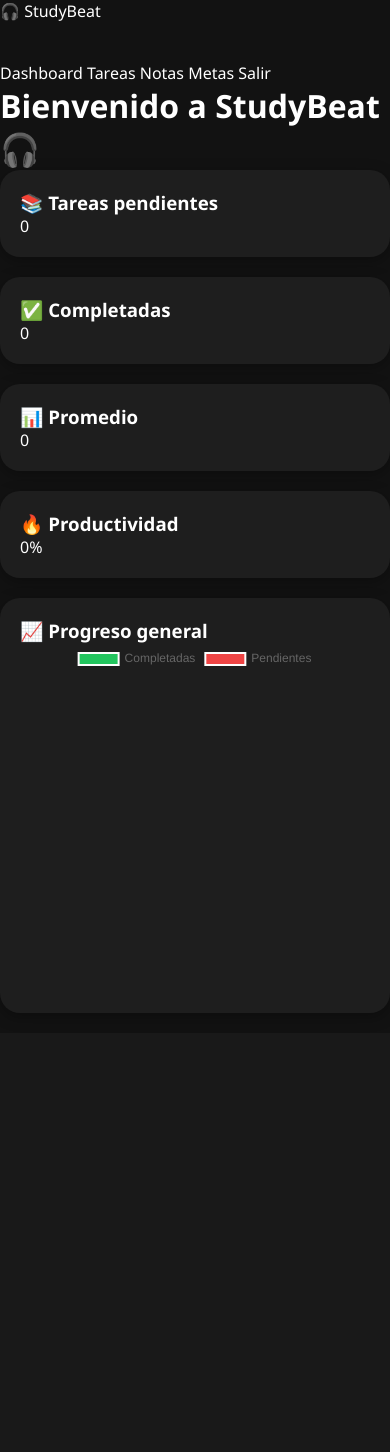
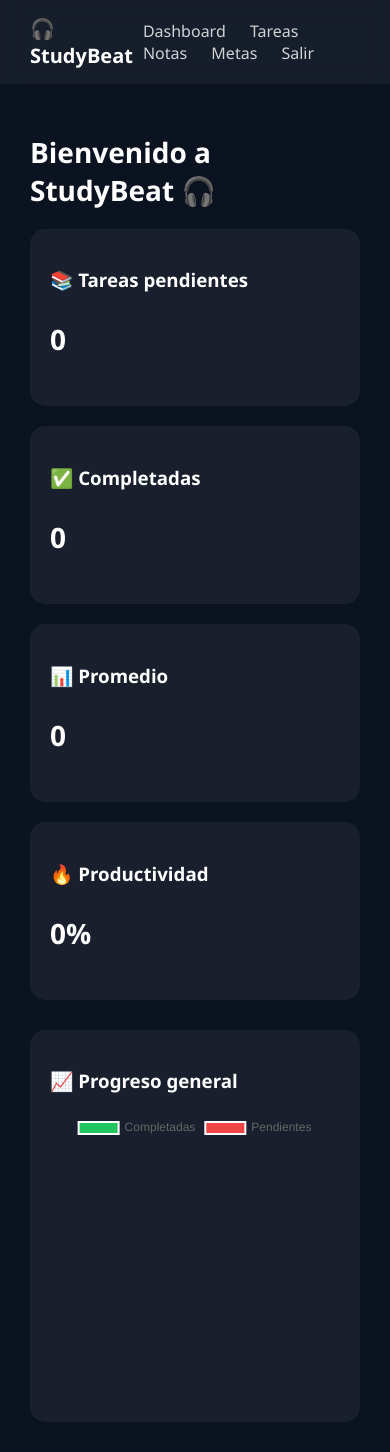
Before and after one commit to FANNY100-0/https-studybeat.onrender.com, a Flask app: page /dashboard in a window 390 px wide. Before the commit the page ends 666 px from the top, so only its background shows below. Run offline with Flask 3, Linux system fonts and the light colour scheme; the visitor is signed in with stand-in values (Sample User, id 1); data that the repository does not hold is empty.

Commit message:
Update style.css

````diff
--- a/static/style.css
+++ b/static/style.css
@@ -1,464 +1,125 @@
-*{
+/* ======================
+   BASE
+====================== */
+
+body{
     margin:0;
-padding:0;
-box-sizing:border-box;
+    font-family: 'Segoe UI', sans-serif;
+    background: #0b1220;
+    color:white;
 }
 
-:root{
---bg:#121212;
---card:#1E1E1E;
---green:#1DB954;
---white:#FFFFFF;
---text:#B3B3B3;
---danger:#ff4d4d;
-}
+/* ======================
+   NAVBAR
+====================== */
 
-body{
-background:var(--bg);
-color:var(--white);
-font-family:'Segoe UI',sans-serif;
-min-height:100vh;
-}
-
-a{
-text-decoration:none;
-color:inherit;
-}
-
-.layout{
+.navbar{
     display:flex;
-min-height:100vh;
-}
-
-/* ===========================
-SIDEBAR
-=========================== */
-
-.sidebar{
-width:260px;
-background:#0d0d0d;
-border-right:1px solid #2a2a2a;
-padding:25px;
-position:fixed;
-left:0;
+    justify-content:space-between;
+    align-items:center;
+    padding:15px 30px;
+    background: rgba(255,255,255,0.05);
+    backdrop-filter: blur(10px);
+    position:sticky;
     top:0;
-bottom:0;
 }
 
 .logo{
-margin-bottom:40px;
+    font-size:20px;
+    font-weight:bold;
 }
 
-.logo h2{
-color:var(--green);
-font-size:28px;
-font-weight:700;
+.nav-links a{
+    color:white;
+    margin:0 10px;
+    text-decoration:none;
+    opacity:0.8;
 }
 
-.sidebar nav{
-display:flex;
-flex-direction:column;
-gap:10px;
-}
-
-.sidebar nav a{
-padding:14px;
-border-radius:12px;
-transition:.3s;
-color:#d7d7d7;
-display:flex;
-align-items:center;
-gap:12px;
-}
-
-.sidebar nav a:hover{
-background:var(--green);
-color:white;
-transform:translateX(5px);
+.nav-links a:hover{
+    opacity:1;
 }
 
 .logout{
-margin-top:20px;
+    color:#ff4d4d;
 }
 
-/* ===========================
-CONTENT
-=========================== */
+/* ======================
+   CONTAINER
+====================== */
 
-.content{
-flex:1;
-margin-left:260px;
+.container{
     padding:30px;
 }
 
-.page-title{
-margin-bottom:25px;
-font-size:32px;
+/* ======================
+   TITLES
+====================== */
+
+.title{
+    font-size:28px;
+    margin-bottom:20px;
 }
 
-/* ===========================
+/* ======================
+   GRID DASHBOARD
+====================== */
+
+.grid{
+    display:grid;
+    grid-template-columns: repeat(4, 1fr);
+    gap:20px;
+}
+
+.section{
+    margin-top:30px;
+}
+
+/* ======================
    CARDS
-=========================== */
+====================== */
 
 .card{
-background:var(--card);
-border-radius:20px;
+    background: rgba(255,255,255,0.06);
     padding:20px;
-margin-bottom:20px;
-box-shadow:0 4px 15px rgba(0,0,0,.3);
+    border-radius:15px;
+    backdrop-filter: blur(10px);
+    transition:0.3s;
 }
 
-.cards-grid{
-display:grid;
-grid-template-columns:repeat(auto-fit,minmax(220px,1fr));
-gap:20px;
-margin-bottom:25px;
+.card:hover{
+    transform:translateY(-5px);
 }
 
-.stat-card{
-text-align:center;
+.wide{
+    grid-column: span 4;
 }
 
-.stat-card h3{
-color:#bdbdbd;
-margin-bottom:10px;
-}
-
-.stat-card span{
-font-size:36px;
-color:var(--green);
+.big{
+    font-size:28px;
     font-weight:bold;
 }
 
-/* ===========================
-DASHBOARD
-=========================== */
+/* ======================
+   RESPONSIVE
+====================== */
 
-.dashboard-grid{
-display:grid;
-grid-template-columns:1fr 1fr;
-gap:20px;
+@media(max-width:900px){
+    .grid{
+        grid-template-columns: repeat(2, 1fr);
     }
 
-.list-item{
-padding:12px;
-border-bottom:1px solid #333;
+    .wide{
+        grid-column: span 2;
     }
-
-.list-item:last-child{
-border-bottom:none;
-}
-
-/* ===========================
-FORMS
-=========================== */
-
-.form-grid{
-display:grid;
-grid-template-columns:repeat(auto-fit,minmax(200px,1fr));
-gap:15px;
-}
-
-input,
-select,
-textarea{
-width:100%;
-padding:12px;
-border:none;
-border-radius:12px;
-background:#2a2a2a;
-color:white;
-outline:none;
-}
-
-input:focus,
-select:focus{
-border:1px solid var(--green);
-}
-
-/* ===========================
-BUTTONS
-=========================== */
-
-.btn{
-background:var(--green);
-color:white;
-border:none;
-padding:12px 20px;
-border-radius:12px;
-cursor:pointer;
-transition:.3s;
-font-weight:600;
-}
-
-.btn:hover{
-transform:translateY(-2px);
-}
-
-.btn-outline{
-background:transparent;
-border:2px solid var(--green);
-}
-
-.action-btn{
-background:var(--green);
-padding:8px 12px;
-border-radius:8px;
-margin-right:5px;
-}
-
-.delete-btn{
-background:var(--danger);
-color:white;
-padding:8px 12px;
-border-radius:8px;
-}
-
-/* ===========================
-TABLES
-=========================== */
-
-table{
-width:100%;
-border-collapse:collapse;
-}
-
-th{
-text-align:left;
-padding:15px;
-background:#272727;
-}
-
-td{
-padding:15px;
-border-bottom:1px solid #333;
-}
-
-/* ===========================
-GOALS
-=========================== */
-
-.goal-item{
-margin-bottom:20px;
-}
-
-.goal-header{
-display:flex;
-justify-content:space-between;
-margin-bottom:10px;
-}
-
-.progress-bar{
-width:100%;
-height:12px;
-background:#333;
-border-radius:30px;
-overflow:hidden;
-}
-
-.progress{
-height:100%;
-background:var(--green);
-transition:.4s;
-}
-
-.update-goal{
-display:flex;
-gap:10px;
-margin-top:15px;
-}
-
-/* ===========================
-PROFILE
-=========================== */
-
-.profile-card{
-background:var(--card);
-border-radius:20px;
-padding:40px;
-text-align:center;
-margin-bottom:25px;
-}
-
-.avatar{
-font-size:90px;
-color:var(--green);
-margin-bottom:15px;
-}
-
-/* ===========================
-MUSIC
-=========================== */
-
-.music-grid{
-display:grid;
-grid-template-columns:repeat(auto-fit,minmax(400px,1fr));
-gap:20px;
-}
-
-iframe{
-border:none;
-border-radius:15px;
-}
-
-/* ===========================
-LOGIN
-=========================== */
-
-.auth-container{
-display:flex;
-justify-content:center;
-align-items:center;
-min-height:100vh;
-padding:20px;
-}
-
-.auth-card{
-background:var(--card);
-width:100%;
-max-width:450px;
-padding:40px;
-border-radius:20px;
-box-shadow:0 8px 30px rgba(0,0,0,.4);
-}
-
-.auth-card h2{
-text-align:center;
-margin-bottom:25px;
-}
-
-.auth-card input{
-margin-bottom:15px;
-}
-
-.auth-card p{
-text-align:center;
-margin-top:15px;
-}
-
-.auth-card a{
-color:var(--green);
-}
-
-/* ===========================
-HERO
-=========================== */
-
-.hero{
-min-height:100vh;
-display:flex;
-justify-content:center;
-align-items:center;
-text-align:center;
-padding:30px;
-}
-
-.hero-content{
-max-width:700px;
-}
-
-.hero h1{
-font-size:70px;
-margin-bottom:15px;
-color:var(--green);
-}
-
-.hero p{
-color:#cfcfcf;
-margin-bottom:25px;
-font-size:20px;
-}
-
-.hero-buttons{
-display:flex;
-justify-content:center;
-gap:15px;
-}
-
-/* ===========================
-ALERTS
-=========================== */
-
-.alert{
-padding:15px;
-border-radius:12px;
-margin-bottom:20px;
-}
-
-.success{
-background:#1DB95430;
-border:1px solid var(--green);
-}
-
-.danger{
-background:#ff4d4d20;
-border:1px solid var(--danger);
-}
-
-/* ===========================
-SCROLLBAR
-=========================== */
-
-::-webkit-scrollbar{
-width:8px;
-}
-
-::-webkit-scrollbar-track{
-background:#121212;
-}
-
-::-webkit-scrollbar-thumb{
-background:var(--green);
-border-radius:20px;
-}
-
-/* ===========================
-RESPONSIVE
-=========================== */
-
-@media(max-width:900px){
-
-```
-.sidebar{
-    width:100%;
-    height:auto;
-    position:relative;
-}
-
-.content{
-    margin-left:0;
-}
-
-.layout{
-    flex-direction:column;
-}
-
-.dashboard-grid{
-    grid-template-columns:1fr;
-}
-
-.music-grid{
-    grid-template-columns:1fr;
-}
-
-.hero h1{
-    font-size:50px;
-}
-```
-
 }
 
 @media(max-width:600px){
-
-```
-.hero-buttons{
-    flex-direction:column;
+    .grid{
+        grid-template-columns: 1fr;
     }
 
-table{
-    display:block;
-    overflow-x:auto;
+    .wide{
+        grid-column: span 1;
     }
-```
-
 }
````
Lines whose indentation alone changed are shown as unchanged.
